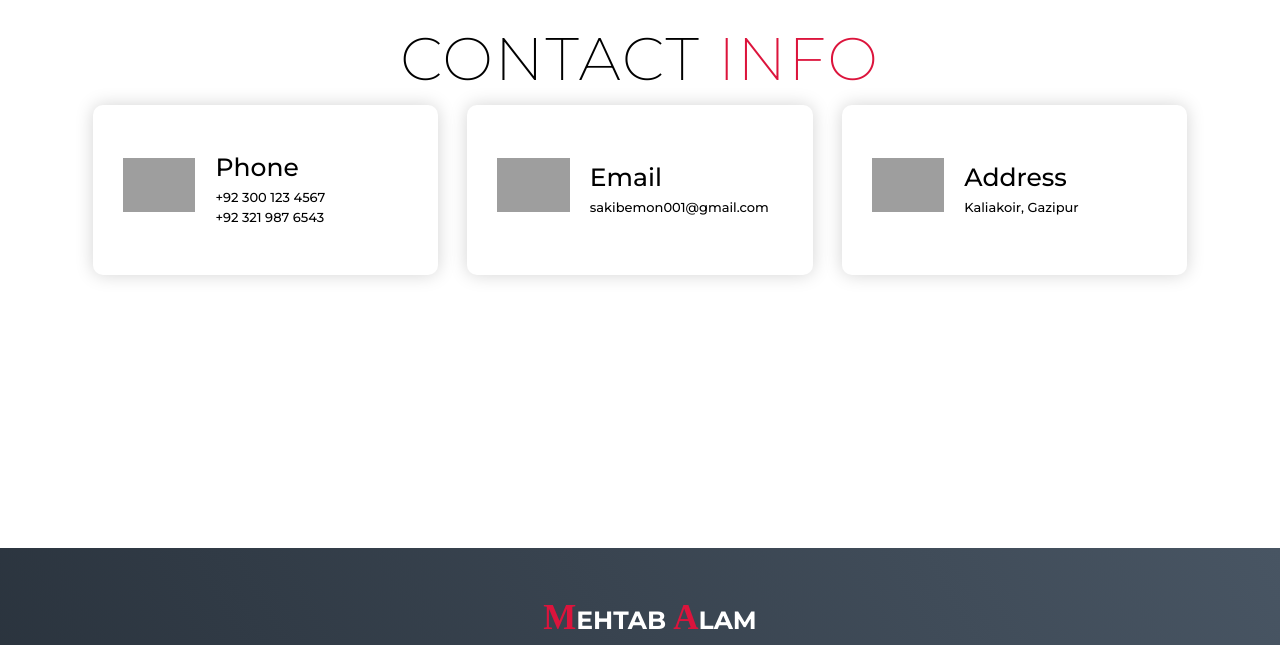
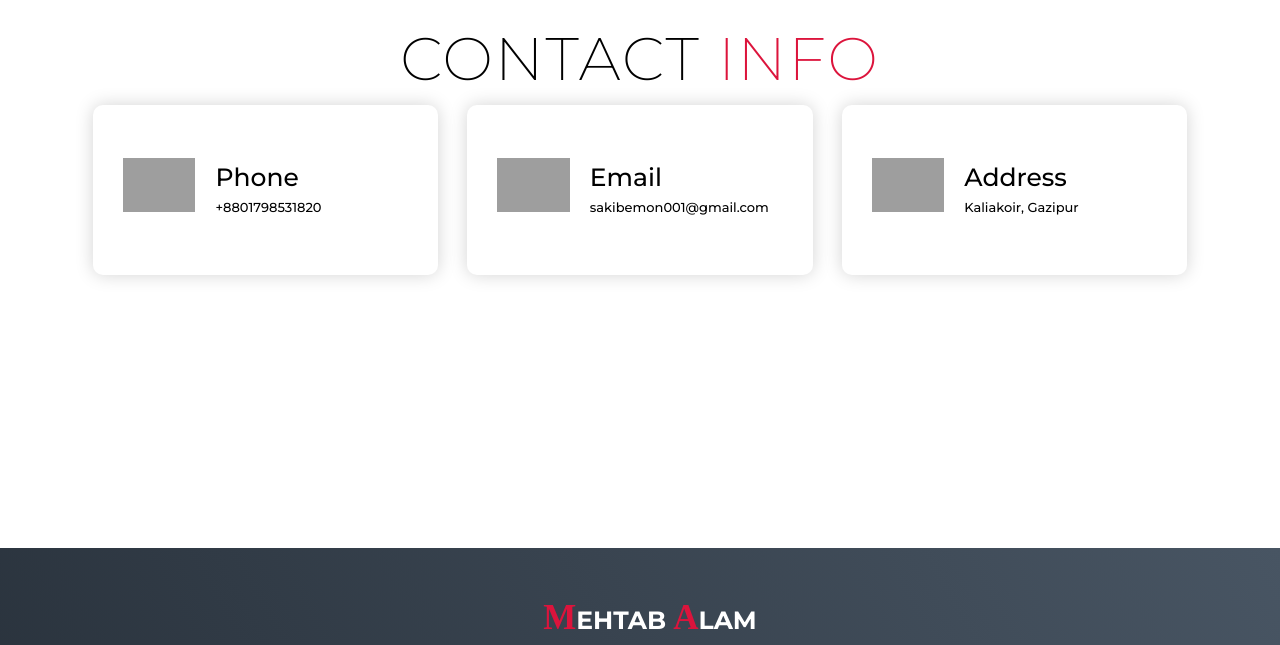
Before and after one commit to SakibEmon/Myportfolio, a plain HTML site: page Portfolio-responsive-main/index.html in a window 1280 px wide. Shown: the part 4995-5640 px from the top of the page. Drawn offline with Linux system fonts and the light colour scheme; grey boxes are pictures that could not be loaded; a script that the page names is missing.

Commit message:
Update index.html

```diff
--- a/Portfolio-responsive-main/index.html
+++ b/Portfolio-responsive-main/index.html
@@ -197,8 +197,7 @@
                     <div class="icon"><img src="https://img.icons8.com/bubbles/100/000000/phone.png" /></div>
                     <div class="contact-info">
                         <h1>Phone</h1>
-                        <h2>+92 300 123 4567</h2>
-                        <h2>+92 321 987 6543</h2>
+                        <h2>+8801798531820</h2>
                     </div>
                 </div>
                 <div class="contact-item">
```
